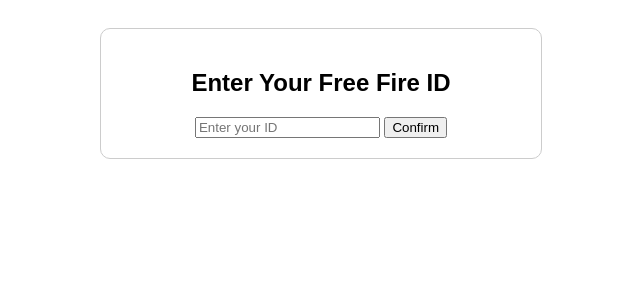
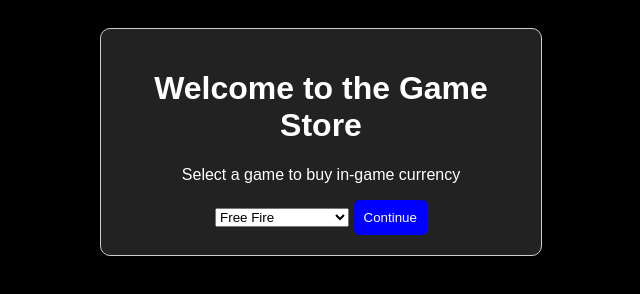
Before and after one commit to shahidugfdgrsh/Ff-diamond-prank, a plain HTML site: page index.html in a window 1280 px wide. Shown: the whole page, without its empty margins (319-959 px from the left). Drawn offline with Linux system fonts and the light colour scheme.

Commit message:
Update index.html

```diff
--- a/index.html
+++ b/index.html
@@ -3,16 +3,29 @@
 <head>
     <meta charset="UTF-8">
     <meta name="viewport" content="width=device-width, initial-scale=1.0">
-    <title>Free Fire Diamond Purchase</title>
+    <title>Game Store - Buy In-Game Currency</title>
     <style>
-        body { font-family: Arial, sans-serif; text-align: center; padding: 20px; }
-        .container { max-width: 400px; margin: auto; padding: 20px; border: 1px solid #ccc; border-radius: 10px; }
+        body { font-family: Arial, sans-serif; text-align: center; padding: 20px; background-color: black; color: white; }
+        .container { max-width: 400px; margin: auto; padding: 20px; border: 1px solid #ccc; border-radius: 10px; background-color: #222; }
         .hidden { display: none; }
         .loading { font-size: 20px; font-weight: bold; }
+        button { background-color: blue; color: white; padding: 10px; border: none; border-radius: 5px; cursor: pointer; }
+        button:hover { background-color: darkblue; }
     </style>
 </head>
 <body>
-    <div class="container" id="step1">
+    <div class="container" id="step0">
+        <h1>Welcome to the Game Store</h1>
+        <p>Select a game to buy in-game currency</p>
+        <select id="game_select">
+            <option value="Free Fire">Free Fire</option>
+            <option value="PUBG Mobile">PUBG Mobile</option>
+            <option value="COD Mobile">Call of Duty Mobile</option>
+        </select>
+        <button onclick="startProcess()">Continue</button>
+    </div>
+
+    <div class="container hidden" id="step1">
         <h2>Enter Your Free Fire ID</h2>
         <input type="text" id="ff_id" placeholder="Enter your ID" required>
         <button onclick="confirmID()">Confirm</button>
@@ -40,11 +53,16 @@
     </div>
 
     <div class="container hidden" id="prank">
-        <h2>It's a prank! You're not getting any diamonds!</h2>
+        <h2>Diamond Sent✅ Thank you for using our website.</h2>
         <button onclick="restartProcess()">Go Home</button>
     </div>
 
     <script>
+        function startProcess() {
+            document.getElementById("step0").classList.add("hidden");
+            document.getElementById("step1").classList.remove("hidden");
+        }
+
         function confirmID() {
             let ffID = document.getElementById("ff_id").value;
             if (ffID.trim() === "") {
@@ -78,7 +96,9 @@
 
         function restartProcess() {
             document.getElementById("prank").classList.add("hidden");
-            document.getElementById("step1").classList.remove("hidden");
+            document.getElementById("step0").classList.remove("hidden");
+            document.getElementById("ff_id").value = "";
+            document.getElementById("diamond_amount").value = "";
         }
     </script>
 </body>
```
